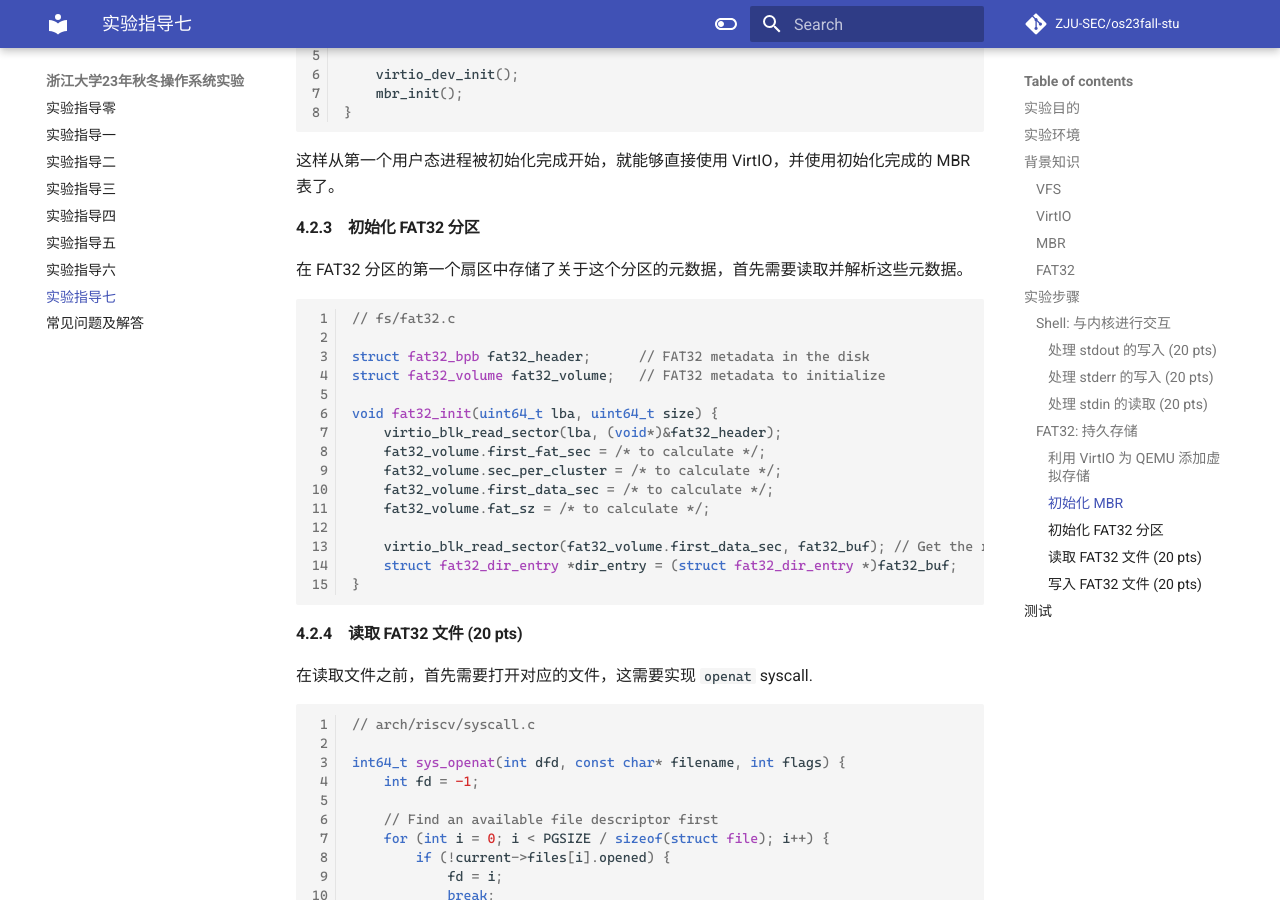
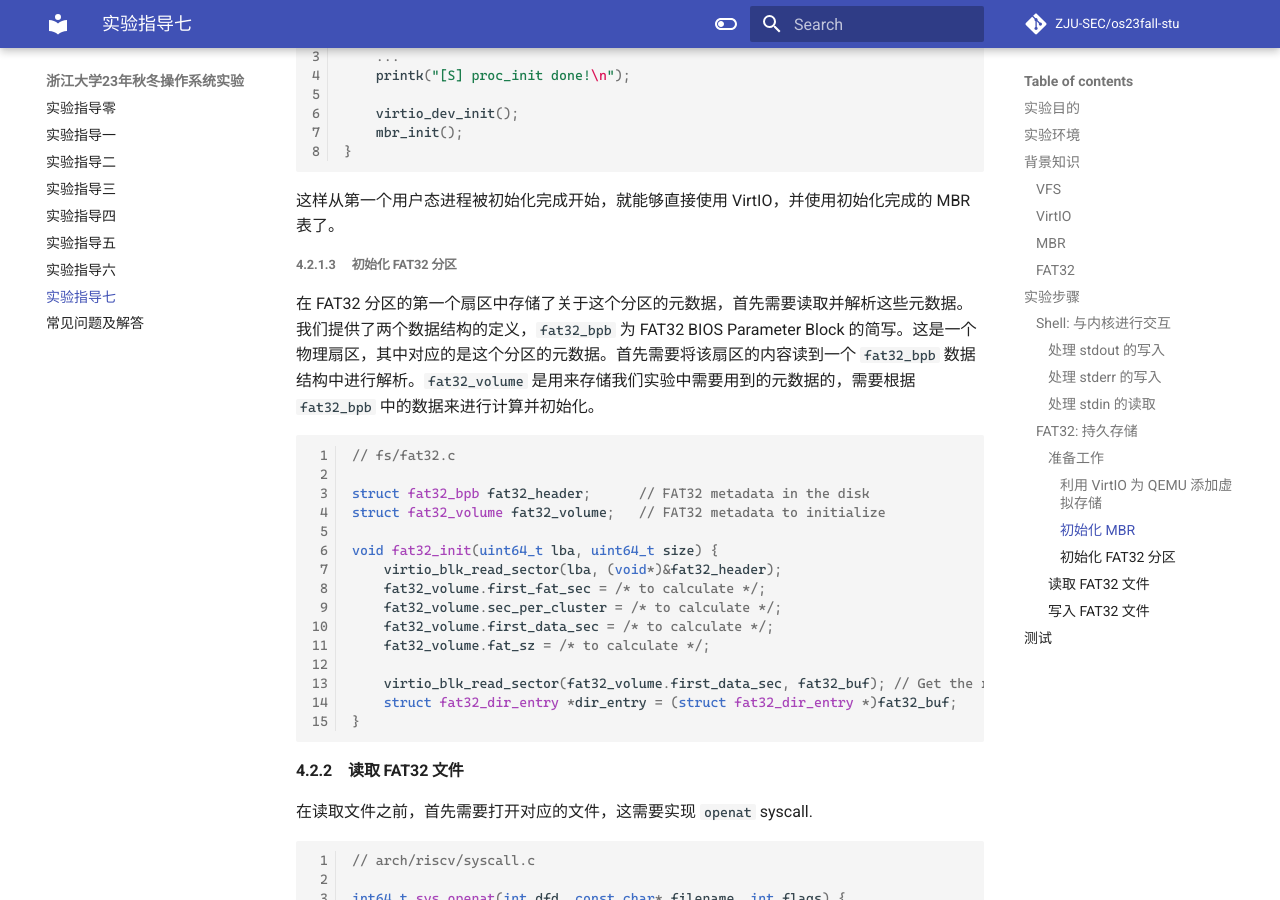
Before and after one commit to NoyException/zju_os_lab, an MkDocs documentation site: the page built from docs/lab7.md, in a window 1280 px wide and 900 px high, scrolled down 8179 px. Built offline with MkDocs 1.6.1 and Material for MkDocs 9.7.7, drawn with Linux system fonts in a browser that asks for light colours; some web fonts are replaced; comment, search, counter and statistics services are not loaded; some of the changed text lies outside the part shown.

Commit message:
Update lab7.md

````diff
--- a/docs/lab7.md
+++ b/docs/lab7.md
@@ -4,12 +4,8 @@
 
 ## 实验目的
 
-todo: bpb
-todo: merge to setup
-todo:
-* todo: shell (60, to finish all)
-* 认识 VFS 及 VFS 中的文件，利用 `read`, `write` 和 `lseek` 对抽象文件进行操作。
-* 实现 FAT32 文件系统的基本功能，并对其中的文件进行读写 (40, finish all)。
+* 为用户态的 Shell 提供 `read` 和 `write` syscall 的实现（完成该部分的所有实现方得 60 分）。
+* 实现 FAT32 文件系统的基本功能，并对其中的文件进行读写（完成该部分的所有实现方得 40 分）。
 
 ## 实验环境
 
@@ -122,7 +118,7 @@ write(1, "hello, stdout!\n", 15);
 write(2, "hello, stderr!\n", 15);
 ```
 
-#### 处理 `stdout` 的写入 (20 pts)
+#### 处理 `stdout` 的写入
 
 我们在用户态已经像上面这样实现好了 `write` 函数来向内核发起 syscall，我们先在内核态完成真实的写入过程，也即将写入的字符输出到串口。
 
@@ -259,7 +255,7 @@ int64_t sys_write(unsigned int fd, const char* buf, uint64_t count) {
 hello, stdout!
 ```
 
-#### 处理 `stderr` 的写入 (20 pts)
+#### 处理 `stderr` 的写入
 
 仿照 `stdout` 的输出过程，完成 `stderr` 的写入，让 `nish` 可以正确打印出
 
@@ -270,7 +266,7 @@ hello, stderr!
 SHELL >
 ```
 
-#### 处理 `stdin` 的读取 (20 pts)
+#### 处理 `stdin` 的读取
 
 此时 `nish` 已经打印出命令行等待输入命令以进行交互了，但是还需要读入从终端输入的命令才能够与人进行交互，所以我们要实现 `stdin` 以获取键盘键入的内容。
 
@@ -331,7 +327,8 @@ this is echo
 * 不涉及磁盘上文件的创建和删除。
 * 不涉及文件大小的修改。
 
-#### 利用 VirtIO 为 QEMU 添加虚拟存储
+#### 准备工作
+##### 利用 VirtIO 为 QEMU 添加虚拟存储
 
 我们为大家构建好了[磁盘镜像](https://drive.google.com/file/d/1CZF8z2v8ZyAYXT1DlYMwzOO1ohAj41-W/view?usp=sharing)，其中包含了一个 MBR 分区表以及一个存储有一些文件的 FAT32 分区。可以使用如下的命令来启动 QEMU，并将该磁盘连接到 QEMU 的一个 VirtIO 接口上，构成一个 `virtio-blk-device`。
 
@@ -358,7 +355,7 @@ create_mapping(task->pgd, io_to_virt(VIRTIO_START), VIRTIO_START, VIRTIO_SIZE *
 ```
 
 
-#### 初始化 MBR
+##### 初始化 MBR
 
 我们为大家实现了读取 MBR 这一磁盘初始化过程。该过程会搜索磁盘中存在的分区，然后对分区进行初步的初始化。
 
@@ -377,9 +374,9 @@ void task_init() {
 
 这样从第一个用户态进程被初始化完成开始，就能够直接使用 VirtIO，并使用初始化完成的 MBR 表了。
 
-#### 初始化 FAT32 分区
+##### 初始化 FAT32 分区
 
-在 FAT32 分区的第一个扇区中存储了关于这个分区的元数据，首先需要读取并解析这些元数据。
+在 FAT32 分区的第一个扇区中存储了关于这个分区的元数据，首先需要读取并解析这些元数据。我们提供了两个数据结构的定义，`fat32_bpb` 为 FAT32 BIOS Parameter Block 的简写。这是一个物理扇区，其中对应的是这个分区的元数据。首先需要将该扇区的内容读到一个 `fat32_bpb` 数据结构中进行解析。`fat32_volume` 是用来存储我们实验中需要用到的元数据的，需要根据 `fat32_bpb` 中的数据来进行计算并初始化。
 
 ```c
 // fs/fat32.c
@@ -400,7 +397,7 @@ void fat32_init(uint64_t lba, uint64_t size) {
 
 ```
 
-#### 读取 FAT32 文件 (20 pts)
+#### 读取 FAT32 文件
 
 在读取文件之前，首先需要打开对应的文件，这需要实现 `openat` syscall.
 
@@ -509,7 +506,7 @@ int64_t fat32_read(struct file* file, void* buf, uint64_t len) {
 
 
 
-#### 写入 FAT32 文件 (20 pts)
+#### 写入 FAT32 文件
 
 在完成读取后，就可以仿照读取的函数完成对文件的修改。在测试时可以使用 `edit` 命令在 `nish` 中对文件做出修改。需要实现 `fat32_write`，可以参考前面的 `fat32_read` 来进行实现。
 
````
